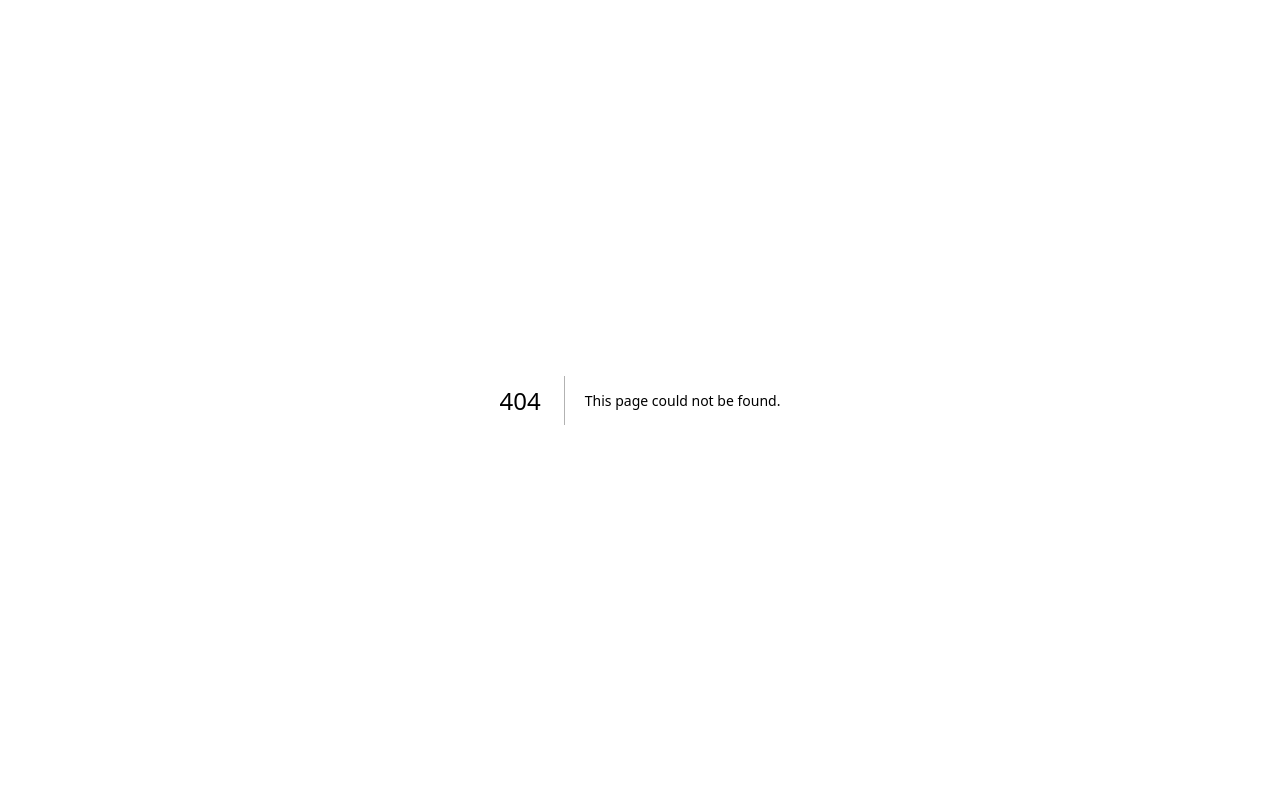
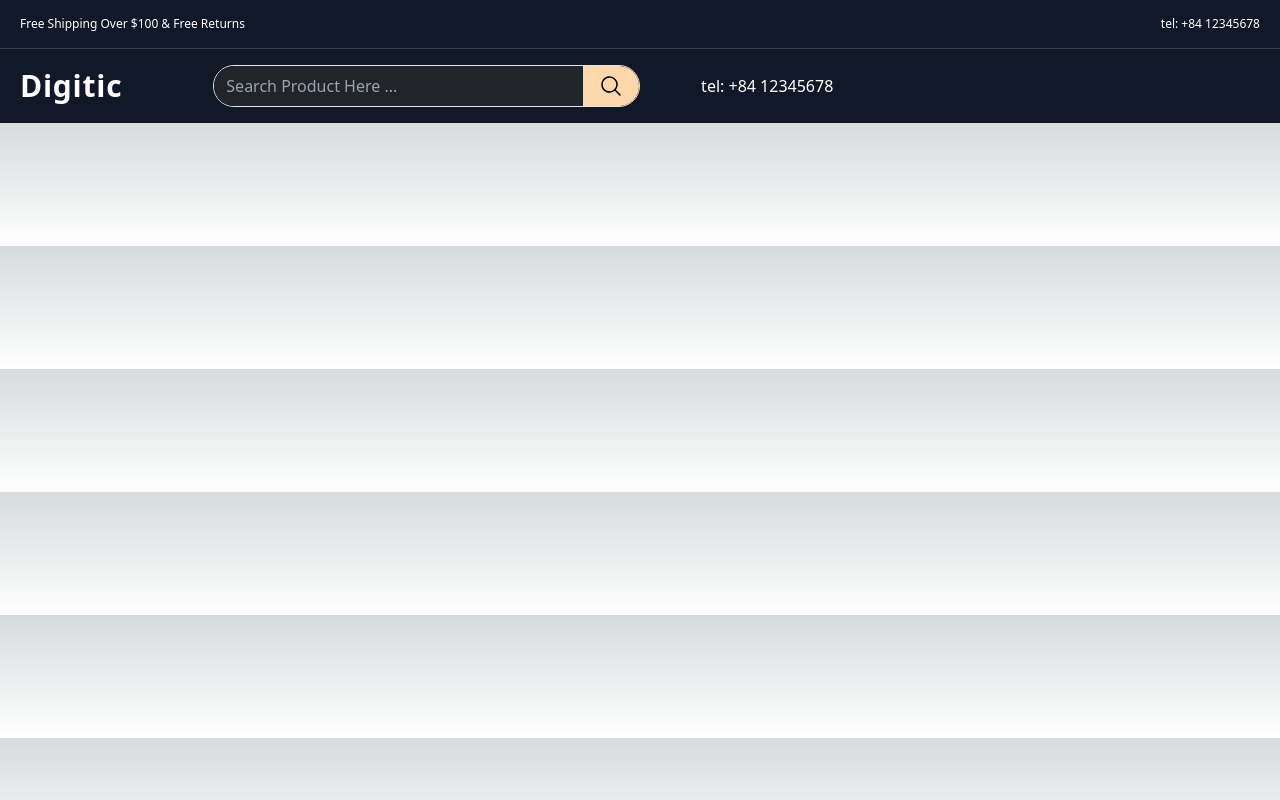
Before and after one commit to Fuviathan/CNWEB_Frontend, a Next.js app: page /Abcd in a window 1280 px wide. Before the commit this address had no page. Built offline with nearby package versions, Linux system fonts and the light colour scheme.

Commit message:
create header

```diff
--- /dev/null
+++ b/components/Header/FirstRow.js
@@ -0,0 +1,14 @@
+import React from 'react'
+
+export default function FirstRow() {
+  return (
+    <div className='grid items-center grid-cols-2 py-4 text-xs font-normal bg-gray-900 border-b-[1px] border-[#3b4149]'>
+        <div className='px-5 mb-0 text-white'>
+            Free Shipping Over $100 & Free Returns
+        </div>
+        <div className='px-5 mb-0 text-white text-end'>
+            tel: +84 12345678
+        </div>
+    </div>
+  )
+}
--- /dev/null
+++ b/components/Header/Header.js
@@ -0,0 +1,12 @@
+import React from 'react'
+import FirstRow from './FirstRow'
+import SecondRow from './SecondRow'
+
+export default function Header() {
+  return (
+    <>
+      <FirstRow />
+      <SecondRow />
+    </>
+  )
+}
--- /dev/null
+++ b/components/Header/SecondRow.js
@@ -0,0 +1,25 @@
+import React from 'react'
+import { MagnifyingGlassIcon } from '@heroicons/react/24/solid'
+
+export default function SecondRow() {
+    return (
+        <div className='grid items-center grid-cols-6 py-4 bg-gray-900'>
+            <a href='Abcd' className='px-5 mb-0 font-sans text-3xl font-semibold tracking-wide text-white hover:cursor-pointer'>
+                Digitic
+            </a>
+            <div className='relative flex flex-row items-stretch w-full col-span-2 focus:ring-0 border-[1px] border-[ced4da] rounded-full flex-warp'>
+                <input
+                    type='text'
+                    className='w-full px-3 py-2 focus:bg-white focus:outline-none rounded-full bg-[#212529]'
+                    placeholder='Search Product Here ...'
+                />
+                <div className='absolute top-0 bottom-0 right-0 flex px-4 py-2 align-middle bg-orange-200 rounded-r-full hover:cursor-pointer'>
+                    <MagnifyingGlassIcon className='w-6 h-6 text-center text-black text' />
+                </div>
+            </div>
+            <div className='px-5 mb-0 text-white text-end'>
+                tel: +84 12345678
+            </div>
+        </div>
+    )
+}
--- /dev/null
+++ b/components/Layout.js
@@ -0,0 +1,10 @@
+import React from 'react'
+import Header from './Header/Header'
+
+export default function Layout() {
+  return (
+    <div className='flex flex-col'>
+        <Header />
+    </div>
+  )
+}
--- /dev/null
+++ b/pages/Abcd.js
@@ -0,0 +1,12 @@
+import Layout from '@/components/Layout'
+import React from 'react'
+
+export default function abcd() {
+    return (
+        <div className=''>
+
+            <Layout />
+        </div>
+
+    )
+}
```
Also changed, not shown: components/Footer.js (added).
